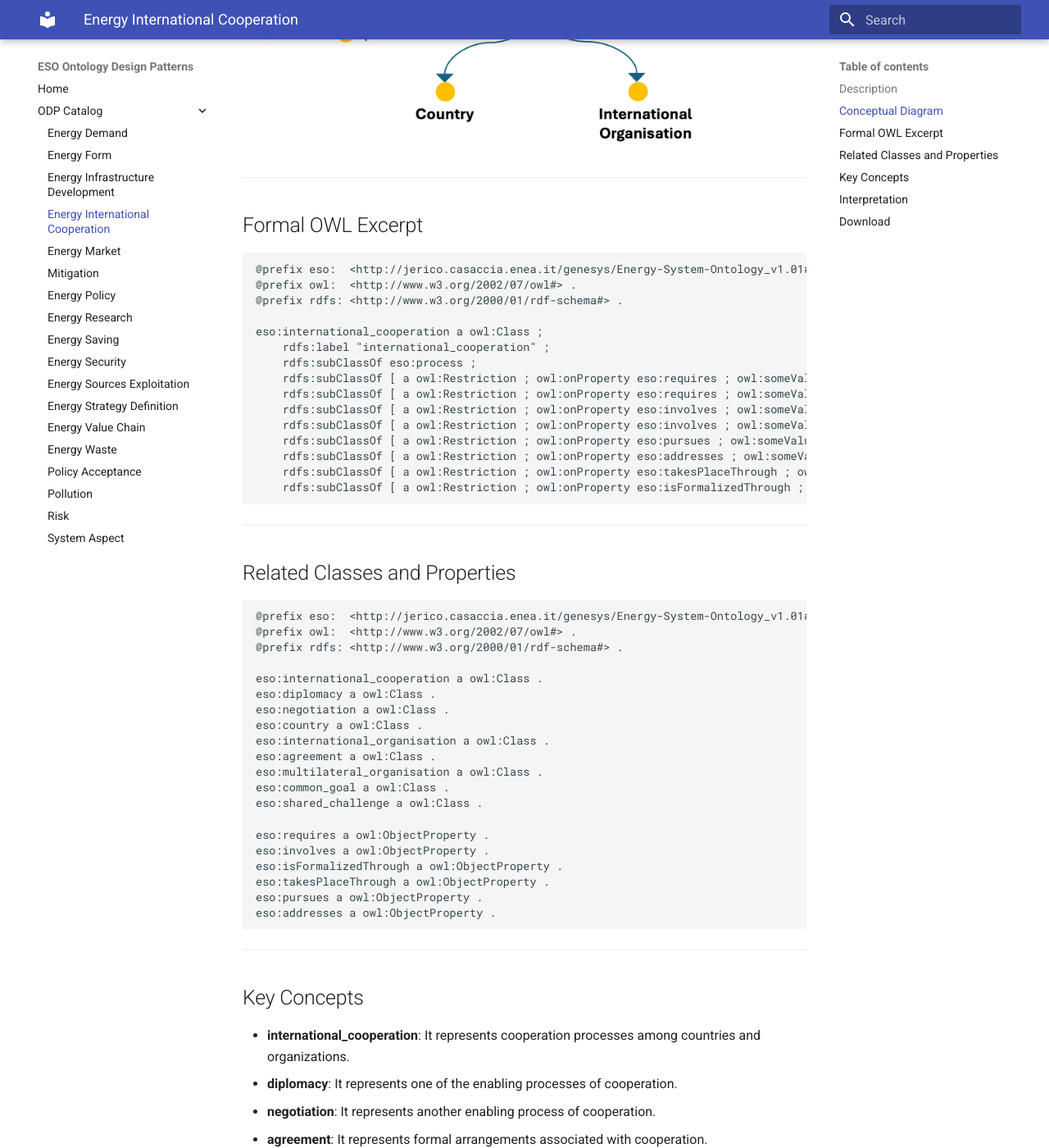
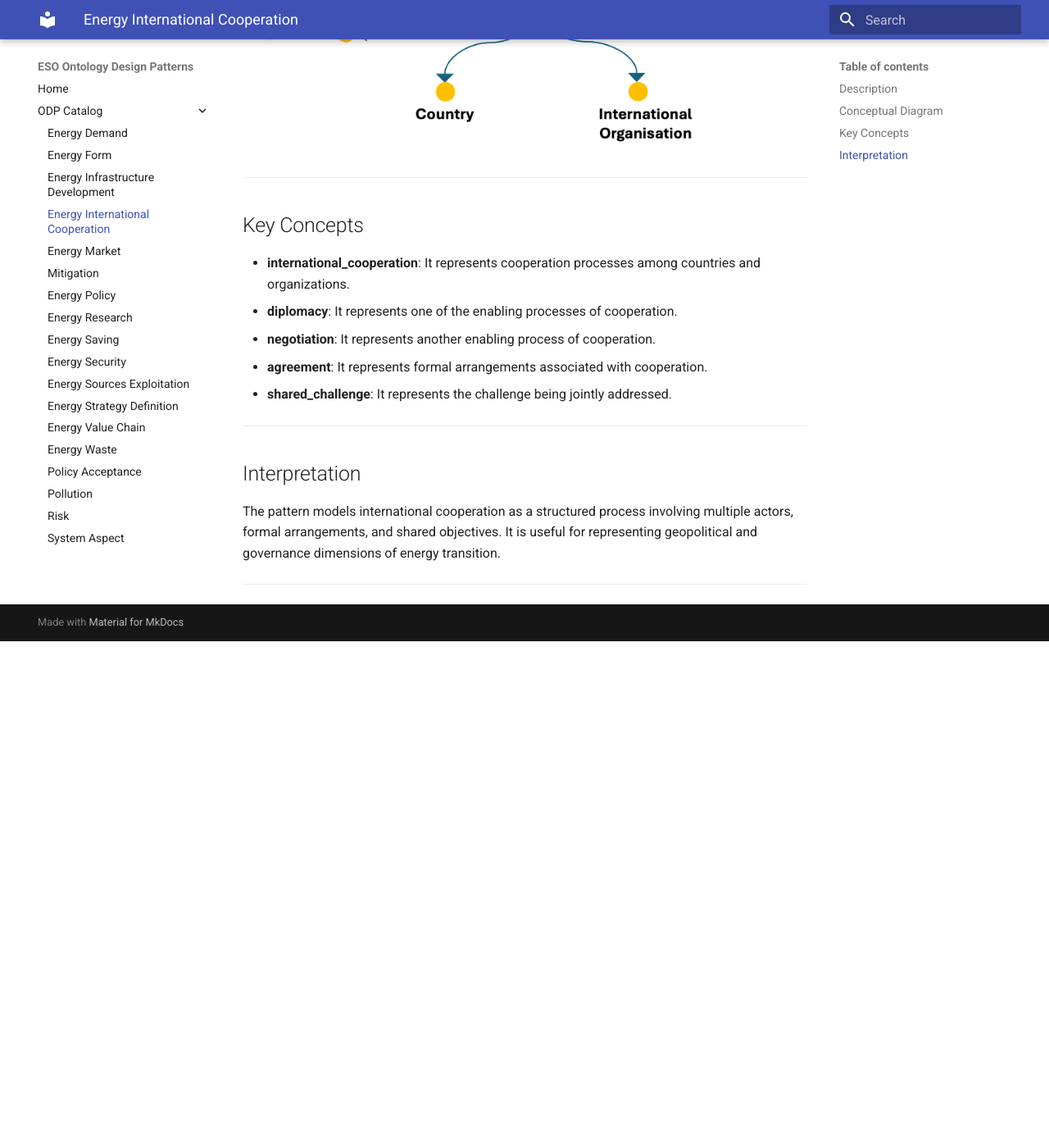
Before and after one commit to AntonioDeNicola/eso-odp-site, an MkDocs documentation site: the page built from docs/odp/energy-international-cooperation.md, in a window 1280 px wide and 1400 px high, scrolled down 801 px. Shown: the whole window at 82% size. Built offline with MkDocs 1.6.1 and Material for MkDocs 9.7.7, drawn with Linux system fonts in a browser that asks for light colours; after the commit the page ends 1583 px from its top, so only the background shows below that.

Commit message:
Update energy-international-cooperation.md

````diff
--- a/docs/odp/energy-international-cooperation.md
+++ b/docs/odp/energy-international-cooperation.md
@@ -9,55 +9,6 @@ This pattern provides a structured semantic representation that can be reused ac
 
 ## Conceptual Diagram
 ![International Cooperation ODP Diagram](../assets/images/international-cooperation.png)
-
----
-
-## Formal OWL Excerpt
-
-```turtle
-@prefix eso:  <http://jerico.casaccia.enea.it/genesys/Energy-System-Ontology_v1.01#> .
-@prefix owl:  <http://www.w3.org/2002/07/owl#> .
-@prefix rdfs: <http://www.w3.org/2000/01/rdf-schema#> .
-
-eso:international_cooperation a owl:Class ;
-    rdfs:label "international_cooperation" ;
-    rdfs:subClassOf eso:process ;
-    rdfs:subClassOf [ a owl:Restriction ; owl:onProperty eso:requires ; owl:someValuesFrom eso:diplomacy ] ;
-    rdfs:subClassOf [ a owl:Restriction ; owl:onProperty eso:requires ; owl:someValuesFrom eso:negotiation ] ;
-    rdfs:subClassOf [ a owl:Restriction ; owl:onProperty eso:involves ; owl:someValuesFrom eso:country ] ;
-    rdfs:subClassOf [ a owl:Restriction ; owl:onProperty eso:involves ; owl:someValuesFrom eso:international_organisation ] ;
-    rdfs:subClassOf [ a owl:Restriction ; owl:onProperty eso:pursues ; owl:someValuesFrom eso:common_goal ] ;
-    rdfs:subClassOf [ a owl:Restriction ; owl:onProperty eso:addresses ; owl:someValuesFrom eso:shared_challenge ] ;
-    rdfs:subClassOf [ a owl:Restriction ; owl:onProperty eso:takesPlaceThrough ; owl:someValuesFrom eso:multilateral_organisation ] ;
-    rdfs:subClassOf [ a owl:Restriction ; owl:onProperty eso:isFormalizedThrough ; owl:someValuesFrom eso:agreement ] .
-```
-
----
-
-## Related Classes and Properties
-
-```turtle
-@prefix eso:  <http://jerico.casaccia.enea.it/genesys/Energy-System-Ontology_v1.01#> .
-@prefix owl:  <http://www.w3.org/2002/07/owl#> .
-@prefix rdfs: <http://www.w3.org/2000/01/rdf-schema#> .
-
-eso:international_cooperation a owl:Class .
-eso:diplomacy a owl:Class .
-eso:negotiation a owl:Class .
-eso:country a owl:Class .
-eso:international_organisation a owl:Class .
-eso:agreement a owl:Class .
-eso:multilateral_organisation a owl:Class .
-eso:common_goal a owl:Class .
-eso:shared_challenge a owl:Class .
-
-eso:requires a owl:ObjectProperty .
-eso:involves a owl:ObjectProperty .
-eso:isFormalizedThrough a owl:ObjectProperty .
-eso:takesPlaceThrough a owl:ObjectProperty .
-eso:pursues a owl:ObjectProperty .
-eso:addresses a owl:ObjectProperty .
-```
 
 ---
 
@@ -75,6 +26,3 @@ eso:addresses a owl:ObjectProperty .
 The pattern models international cooperation as a structured process involving multiple actors, formal arrangements, and shared objectives. It is useful for representing geopolitical and governance dimensions of energy transition.
 
 ---
-
-## Download
-- [TTL file](../assets/rdf/international-cooperation.ttl)
````
